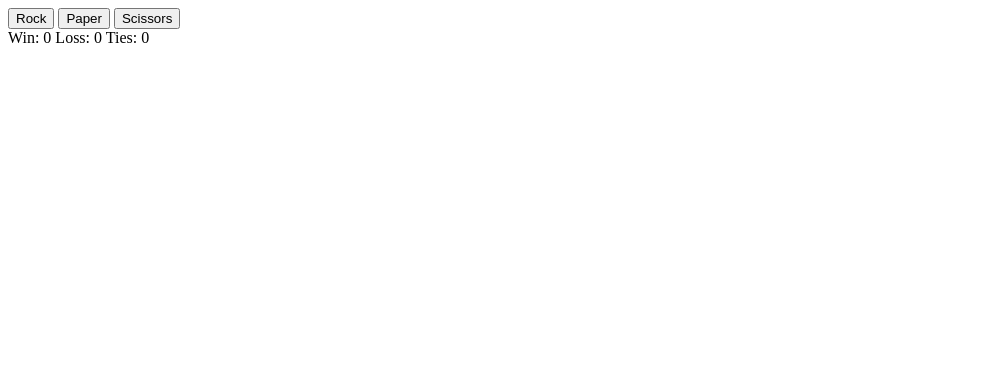
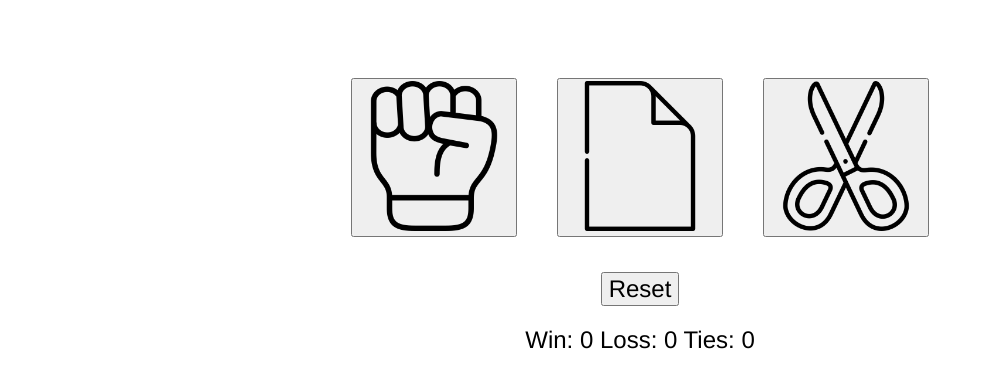
Before and after one commit to sabba2/rock-paper-scissors, a plain HTML site: page rock-paper-scissors.html in a window 1280 px wide. Shown: the whole page, without its empty margins (0-984 px from the left). Drawn offline with Linux system fonts and the light colour scheme.

Commit message:
Add styles, Add reset button, Add announcement text

```diff
--- a/rock-paper-scissors.html
+++ b/rock-paper-scissors.html
@@ -5,12 +5,18 @@
     <meta http-equiv="X-UA-Compatible" content="IE=edge" />
     <meta name="viewport" content="width=device-width, initial-scale=1.0" />
     <script src="rock-paper-scissors.js" defer></script>
+    <link rel="stylesheet" href="style.css" />
     <title>Rock Paper Scissors</title>
   </head>
   <body>
-    <button class="rock">Rock</button>
-    <button class="paper">Paper</button>
-    <button class="scissors">Scissors</button>
+    <div class="btn-container">
+      <button class="rock"><img src="img/rock.png" /></button>
+      <button class="paper"><img src="img/paper.png" alt="" /></button>
+      <button class="scissors"><img src="img/scissors.png" alt="" /></button>
+    </div>
+    <div class="reset">
+      <button>Reset</button>
+    </div>
     <div class="results">
       Win: <span class="wins">0</span> Loss: <span class="losses">0</span> Ties:
       <span class="ties">0</span>
--- a/rock-paper-scissors.js
+++ b/rock-paper-scissors.js
@@ -1,42 +1,3 @@
-// Create main game function
-
-// function game() {
-//   let playerTally = 0;
-//   let computerTally = 0;
-
-//   for (i = 0; i < 5; i++) {
-//     let playerSelection = promptUser();
-//     console.log(`You chose ${playerSelection}`);
-
-//     let computerSelection = getComputerChoice();
-//     console.log(`Computer chose ${computerSelection}`);
-
-//     let result = playRound(playerSelection, computerSelection);
-
-//     if (result === "You win!") {
-//       playerTally++;
-//       console.log("You win this round");
-//     } else if (result === "You lose!") {
-//       computerTally++;
-//       console.log("You lost this round");
-//     } else {
-//       console.log("You tied this round.");
-//     }
-//   }
-
-//   console.log(
-//     `----- Score ----- \nPlayer: ${playerTally} Computer: ${computerTally}`
-//   );
-
-//   if (playerTally > computerTally) {
-//     console.log("You won the game!");
-//   } else if (playerTally < computerTally) {
-//     console.log("You lost the game!");
-//   } else {
-//     console.log("You tied the game.");
-//   }
-// }
-
 const rock = document.querySelector("button.rock");
 const paper = document.querySelector("button.paper");
 const scissors = document.querySelector("button.scissors");
@@ -44,10 +5,10 @@ const wins = document.querySelector(".wins");
 const losses = document.querySelector(".losses");
 const winner = document.querySelector(".winner");
 const ties = document.querySelector(".ties");
+const reset = document.querySelector(".reset");
 let winCounter = 0;
 let lossCounter = 0;
 let tieCounter = 0;
-// need to displayh win/loss counter
 
 rock.addEventListener("click", () => {
   playRound("rock");
@@ -61,7 +22,7 @@ scissors.addEventListener("click", () => {
   playRound("scissors");
 });
 
-// Play a round of rock paper scissors
+reset.addEventListener("click", resetGame);
 
 function playRound(playerSelection) {
   computerSelection = getComputerChoice();
@@ -77,6 +38,7 @@ function playRound(playerSelection) {
   ) {
     winCounter += 1;
     wins.textContent = winCounter;
+    winner.textContent = `You chose ${playerSelection}. Computer chose ${computerSelection}. You win this round!`;
   } else if (
     (playerSelection === "rock" && computerSelection === "paper") ||
     (playerSelection === "paper" && computerSelection === "scissors") ||
@@ -84,22 +46,22 @@ function playRound(playerSelection) {
   ) {
     lossCounter += 1;
     losses.textContent = lossCounter;
+    winner.textContent = `You chose ${playerSelection}. Computer chose ${computerSelection}. You lose this round.`;
   } else {
     console.log("Tie");
     tieCounter += 1;
     ties.textContent = tieCounter;
+    winner.textContent = `You chose ${playerSelection}. Computer chose ${computerSelection}. You tied this round.`;
   }
   if (winCounter >= 5) {
-    winner.textContent = "You win!";
+    winner.textContent = "You won!";
     return;
   }
   if (lossCounter >= 5) {
-    winner.textContent = "Computer wins!";
+    winner.textContent = "Computer won!";
     return;
   }
 }
-
-// Generate computer choice
 
 function getComputerChoice() {
   let num = Math.floor(Math.random() * 3);
@@ -113,8 +75,6 @@ function getComputerChoice() {
   }
 }
 
-// create prompt function that only takes rock, paper, scissors as input
-
 function promptUser() {
   let value = prompt("Rock, Paper, Scissors?").toLowerCase();
   while (value != "rock" && value != "paper" && value != "scissors") {
@@ -124,3 +84,13 @@ function promptUser() {
   }
   return value;
 }
+
+function resetGame() {
+  wins.textContent = 0;
+  winCounter = 0;
+  losses.textContent = 0;
+  lossCounter = 0;
+  ties.textContent = 0;
+  tieCounter = 0;
+  winner.textContent = "";
+}
--- /dev/null
+++ b/style.css
@@ -0,0 +1,35 @@
+.btn-container {
+  display: flex;
+  justify-content: center;
+  padding: 50px 0 0 0;
+  margin-bottom: 15px;
+}
+
+.rock,
+.paper,
+.scissors {
+  margin: 20px;
+}
+
+.rock img,
+.paper img,
+.scissors img {
+  height: 150px;
+  width: auto;
+}
+
+.results {
+  text-align: center;
+  font-family: Helvetica, Arial, sans-serif;
+  font-size: 24px;
+}
+
+.reset {
+  text-align: center;
+  margin-bottom: 20px;
+}
+
+.reset button {
+  font-size: 24px;
+  font-family: Helvetica, Arial, sans-serif;
+}
```
Also changed, not shown: img/paper.png (added), img/rock.png (added), img/scissors.png (added).
